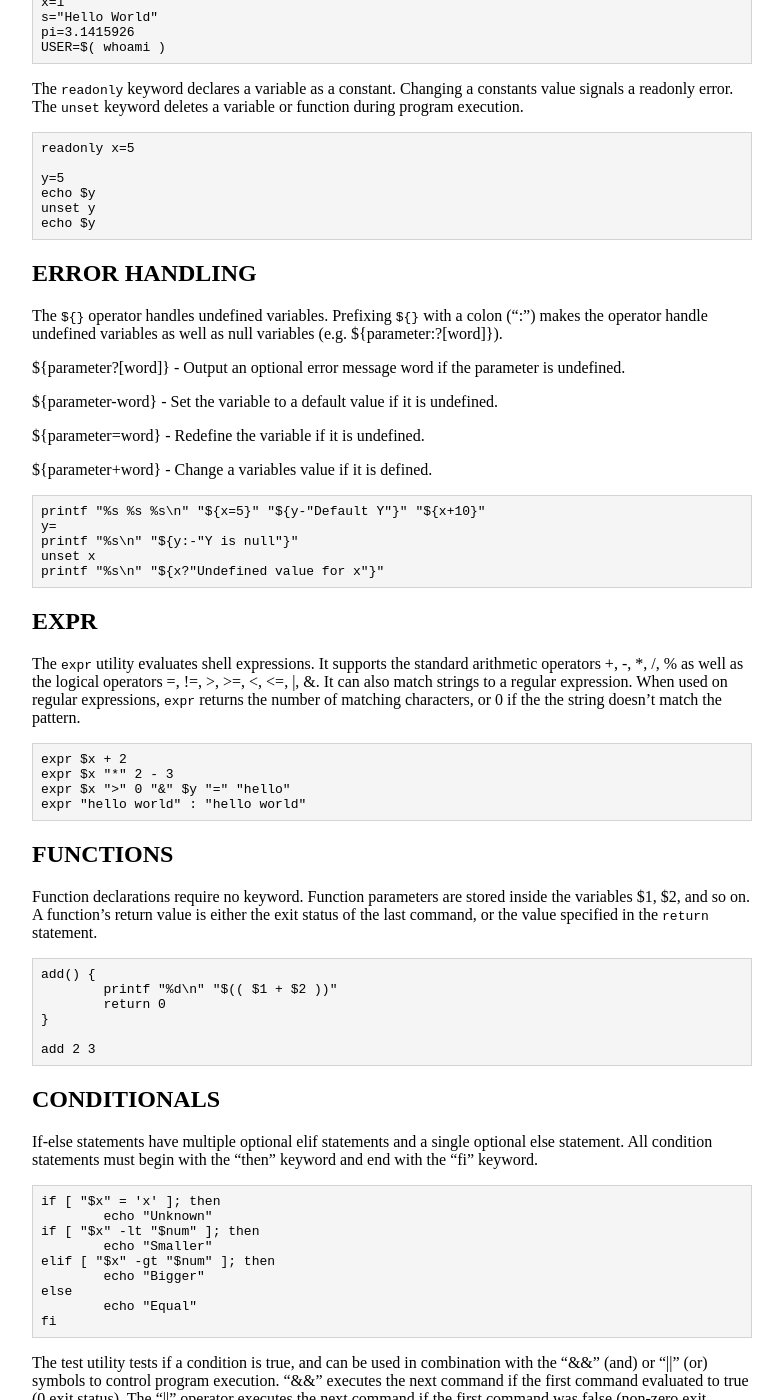
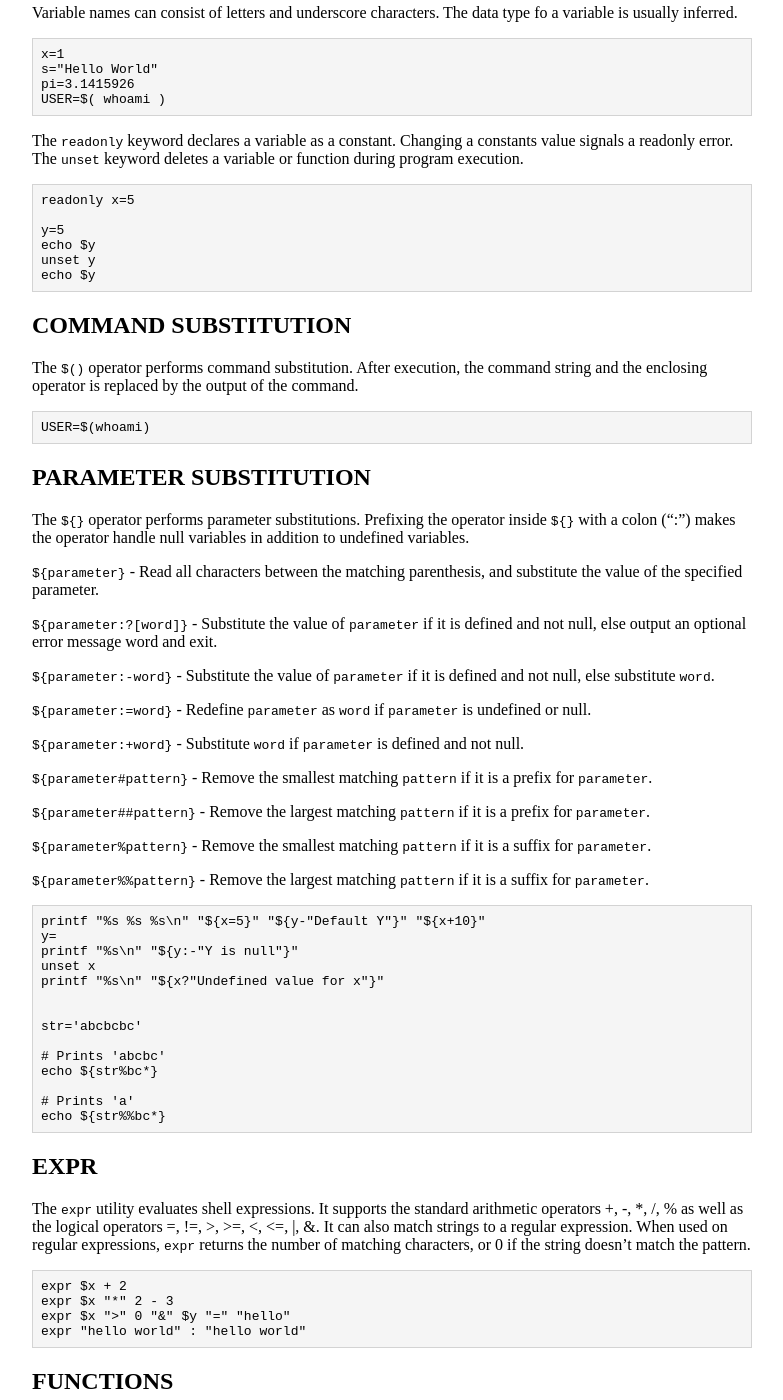
Before and after one commit to maxkossek/maxkossek.github.io, a Jekyll site: the page built from _posts/2020-03-09-sh.md, in a window 1280 px wide and 1400 px high, scrolled down 3022 px. Shown: the whole window, without its empty margins (248-1031 px from the left). Built offline with Jekyll 4.4.1, drawn with Linux system fonts in a browser that asks for light colours; some of the changed text lies outside the part shown.

Commit message:
Edit parameter substitution section of sh page.

````diff
--- a/_posts/2020-03-09-sh.md
+++ b/_posts/2020-03-09-sh.md
@@ -102,6 +102,8 @@ while read a; do
 done
 ```
 
+The `getopt` builtin parses the command line options based on its arguments. Its functionality is similar to the `getopt()` function in C.
+
 The standard file descriptors are STDIN (0), STDOUT (1), and STDERR (2). The ">" and "<" operators redirect the input and output from these files. "<" changes the file descriptor of STDIN. ">" redirects STDOUT to a different file descriptor. ">>" appends a commands output to a file. 2>&1 redirects STDERR to STDOUT. Redirecting output to /dev/null discards it.
 ```
 cat >> file.txt
@@ -194,18 +196,38 @@ echo $y
 ```
 
 
-ERROR HANDLING
---------------
 
-The `${}` operator handles undefined variables. Prefixing `${}` with a colon (":") makes the operator handle undefined variables as well as null variables (e.g. ${parameter:?[word]}).
+COMMAND SUBSTITUTION
+--------------------
 
-${parameter?[word]} - Output an optional error message word if the parameter is undefined.
+The `$()` operator performs command substitution. After execution, the command string and the enclosing operator is replaced by the output of the command.
+```
+USER=$(whoami)
+```
 
-${parameter-word} - Set the variable to a default value if it is undefined.
 
-${parameter=word} - Redefine the variable if it is undefined.
+PARAMETER SUBSTITUTION
+----------------------
 
-${parameter+word} - Change a variables value if it is defined.
+The `${}` operator performs parameter substitutions. Prefixing the operator inside `${}` with a colon (":") makes the operator handle null variables in addition to undefined variables.
+
+`${parameter}` - Read all characters between the matching parenthesis, and substitute the value of the specified parameter.
+
+`${parameter:?[word]}` - Substitute the value of `parameter` if it is defined and not null, else output an optional error message word and exit.
+
+`${parameter:-word}` - Substitute the value of `parameter` if it is defined and not null, else substitute `word`.
+
+`${parameter:=word}` - Redefine `parameter` as `word` if `parameter` is undefined or null.
+
+`${parameter:+word}` - Substitute `word` if `parameter` is defined and not null.
+
+`${parameter#pattern}` - Remove the smallest matching `pattern` if it is a prefix for `parameter`.
+
+`${parameter##pattern}` - Remove the largest matching `pattern` if it is a prefix for `parameter`.
+
+`${parameter%pattern}` - Remove the smallest matching `pattern` if it is a suffix for `parameter`.
+
+`${parameter%%pattern}` - Remove the largest matching `pattern` if it is a suffix for `parameter`.
 
 ```
 printf "%s %s %s\n" "${x=5}" "${y-"Default Y"}" "${x+10}"
@@ -213,13 +235,22 @@ y=
 printf "%s\n" "${y:-"Y is null"}"
 unset x
 printf "%s\n" "${x?"Undefined value for x"}"
+
+
+str='abcbcbc'
+
+# Prints 'abcbc'
+echo ${str%bc*}
+
+# Prints 'a'
+echo ${str%%bc*}
 ```
 
 
 EXPR
 ----
 
-The `expr` utility evaluates shell expressions. It supports the standard arithmetic operators +, -, *, /, % as well as the logical operators =, !=, >, >=, <, <=, |, &. It can also match strings to a regular expression. When used on regular expressions, `expr` returns the number of matching characters, or 0 if the the string doesn't match the pattern.
+The `expr` utility evaluates shell expressions. It supports the standard arithmetic operators +, -, *, /, % as well as the logical operators =, !=, >, >=, <, <=, |, &. It can also match strings to a regular expression. When used on regular expressions, `expr` returns the number of matching characters, or 0 if the string doesn't match the pattern.
 ```
 expr $x + 2
 expr $x "*" 2 - 3
@@ -333,15 +364,16 @@ until [ "$x" -lt 5 ]; do ...
 LINKING COMMANDS
 ----------------
 
-cmd1 ; cmd2 - Execute commands in sequence.
+`cmd1 ; cmd2` - Execute commands in sequence.
 
-cmd1 & - Execute a command in the background.
+`cmd1 &` - Execute a command in the background.
 
-cmd1 && cmd2 - Execute cmd2 if cmd1 returns zero (succeeds).
+`cmd1 && cmd2` - Execute cmd2 if cmd1 returns zero (succeeds).
 
-cmd1 || cmd2 - Execute cmd2 if cmd1 returns a non-zero value (fails).
+`cmd1 || cmd2` - Execute cmd2 if cmd1 returns a non-zero value (fails).
 
-cmd1 | cmd2 - Pipe the input from cmd1 to cmd2.
+`cmd1 | cmd2` - Pipe the input from cmd1 to cmd2.
+
 
 
 ENVIRONMENT
@@ -356,6 +388,7 @@ $ ls *.c
 ```
 
 
+
 SECURITY CONSIDERATIONS
 -----------------------
 
````
Also changed, not shown: other parts of _posts/2020-03-09-sh.md (+1 -1 lines), index.html (+0 -11 lines).
